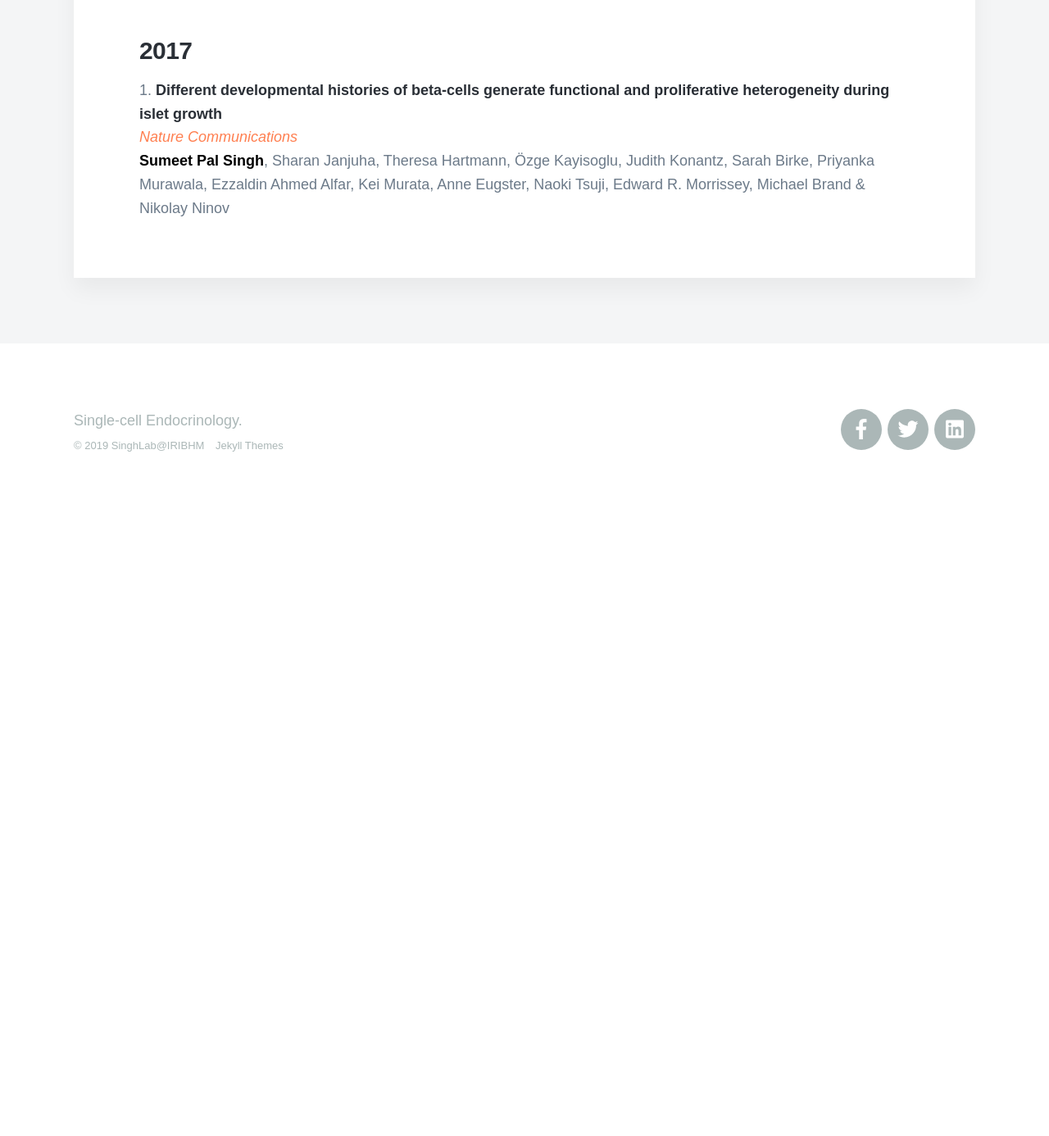
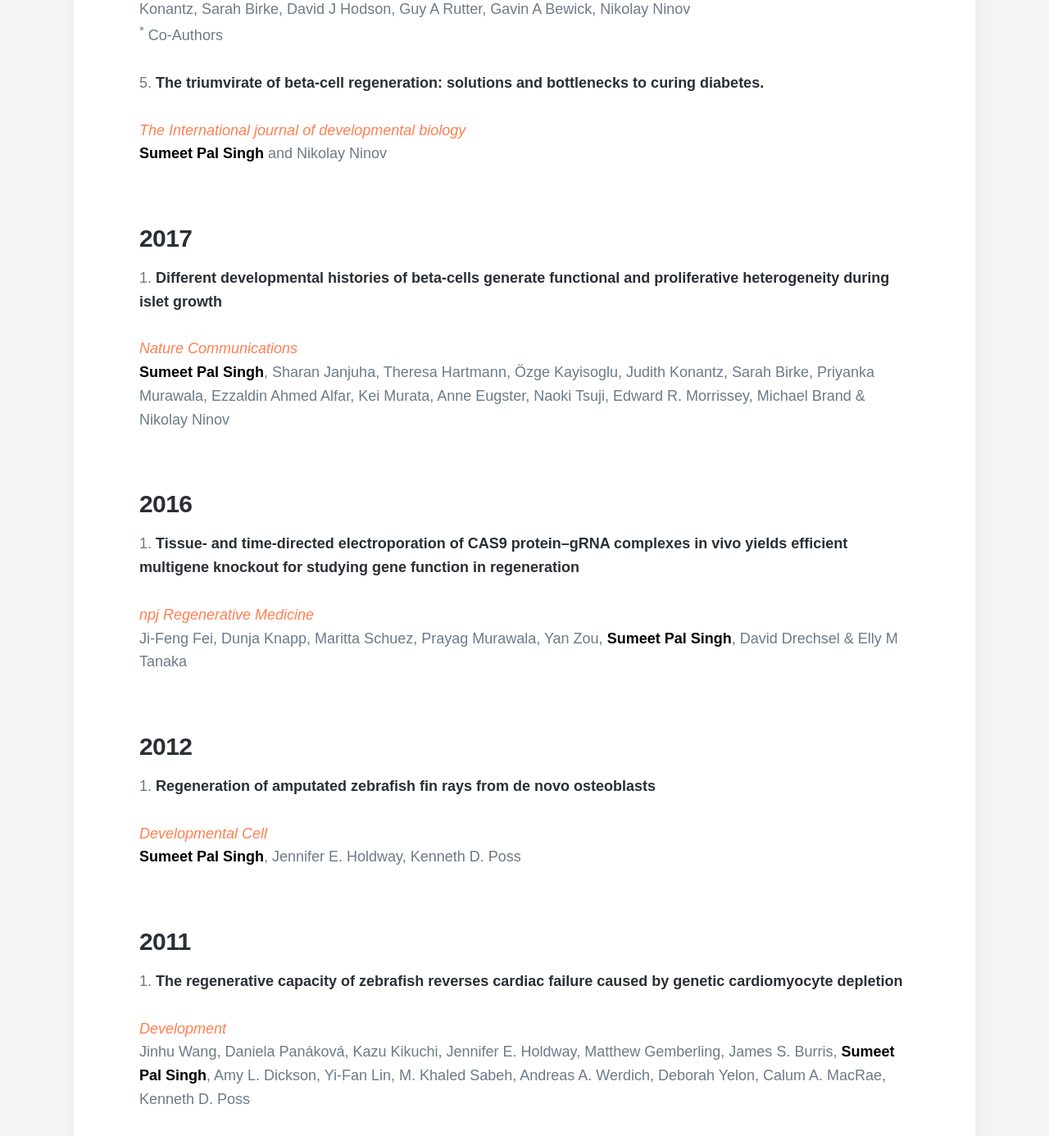
Before and after one commit to sumeetpalsingh/sumeetpalsingh.github.io, a Jekyll site: the page built from _pages/publications.md, in a window 1280 px wide and 1400 px high, scrolled down 1775 px. Shown: the top 1386 px of the window at 82% size. Built offline with Jekyll 4.4.1, drawn with Linux system fonts in a browser that asks for light colours; nearby versions of some CDN libraries; some web fonts are replaced; before the commit the page ends 2405 px from its top, so only the background shows below that.

Commit message:
Update publications.md

```diff
--- a/_pages/publications.md
+++ b/_pages/publications.md
@@ -7,13 +7,13 @@
 
 ### 2019
 
-- [Leader β-cells coordinate Ca2+ dynamics across pancreatic islets in vivo](https://www.nature.com/articles/s42255-019-0075-2)
-
+1. [Leader β-cells coordinate Ca2+ dynamics across pancreatic islets in vivo](https://www.nature.com/articles/s42255-019-0075-2)
+  <br/>
   <span style="color:coral">*Nature Metabolism*</span>
   Victoria Salem, Luis Delgadillo Silva, Kinga Suba, Eleni Georgiadou, S. Neda Mousavy Gharavy, Nadeem Akhtar, Aldara Martin-Alonso, David C. A. Gaboriau, Stephen M. Rothery, Theodoros Stylianides, Gaelle Carrat, Timothy J. Pullen, <span style="color:black">**Sumeet Pal Singh**</span>, David J. Hodson, Isabelle Leclerc, A. M. James Shapiro, Piero Marchetti, Linford J. B. Briant, Walter Distaso, Nikolay Ninov & Guy A. Rutter
-
-- [RNA-seq analysis of LPS-induced transcriptional changes and its possible implications for the adrenal gland dysregulation during sepsis](https://www.sciencedirect.com/science/article/abs/pii/S0960076018306150)
-
+  <br/>
+2. [RNA-seq analysis of LPS-induced transcriptional changes and its possible implications for the adrenal gland dysregulation during sepsis](https://www.sciencedirect.com/science/article/abs/pii/S0960076018306150)
+  <br/>
   <span style="color:coral">*The Journal of steroid biochemistry and molecular biology*</span>
   Lan-Sun Chen, <span style="color:black">**Sumeet Pal Singh**</span>, Maria Schuster, Tatyana Grinenko, Stefan R. Bornstein, Waldemar Kanczkowski
 
@@ -26,22 +26,56 @@
   <sup>§</sup> Corresponding author
   <br/>
 2. [In Toto Imaging of Dynamic Osteoblast Behaviors in Regenerating Skeletal Bone](https://www.cell.com/current-biology/fulltext/S0960-9822(18)31419-2)
+  <br/>
   <span style="color:coral">*Current Biology*</span>
   Ben D. Cox, Alessandro De Simone, Valerie A. Tornini, <span style="color:black">**Sumeet Pal Singh**</span>, Stefano Di Talia, Kenneth D. Poss
+  <br/>
 3. [Analysis of Beta-cell Function Using Single-cell Resolution Calcium Imaging in Zebrafish Islets](https://www.jove.com/video/57851/analysis-beta-cell-function-using-single-cell-resolution-calcium)
+  <br/>
   <span style="color:coral">*Journal of Visualized Experiments*</span>
   Sharan Janjuha<sup>*</sup>, <span style="color:black">**Sumeet Pal Singh<sup>*</sup>**</span>, Nikolay Ninov
   <sup>*</sup> Co-Authors
+  <br/>
 4. [Age-related islet inflammation marks the proliferative decline of pancreatic beta-cells in zebrafish](https://elifesciences.org/articles/32965)
+  <br/>
   <span style="color:coral">*eLife*</span>
   Sharan Janjuha<sup>*</sup>, <span style="color:black">**Sumeet Pal Singh<sup>*</sup>**</span>, Anastasia Tsakmaki, S Neda Mousavy Gharavy, Priyanka Murawala, Judith Konantz, Sarah Birke, David J Hodson, Guy A Rutter, Gavin A Bewick, Nikolay Ninov
   <sup>*</sup> Co-Authors
+  <br/>
 5. [The triumvirate of beta-cell regeneration: solutions and bottlenecks to curing diabetes.](http://www.ijdb.ehu.es/web/paper.php?doi=180067nn)
+  <br/>
   <span style="color:coral">*The International journal of developmental biology*</span>
   <span style="color:black">**Sumeet Pal Singh**</span> and Nikolay Ninov
+  <br/>
 
 ### 2017
 
 1. [Different developmental histories of beta-cells generate functional and proliferative heterogeneity during islet growth](https://www.nature.com/articles/s41467-017-00461-3)
+  <br/>
   <span style="color:coral">*Nature Communications*</span>
   <span style="color:black">**Sumeet Pal Singh**</span>, Sharan Janjuha, Theresa Hartmann, Özge Kayisoglu, Judith Konantz, Sarah Birke, Priyanka Murawala, Ezzaldin Ahmed Alfar, Kei Murata, Anne Eugster, Naoki Tsuji, Edward R. Morrissey, Michael Brand & Nikolay Ninov
+  <br/>
+
+### 2016
+
+1. [Tissue- and time-directed electroporation of CAS9 protein–gRNA complexes in vivo yields efficient multigene knockout for studying gene function in regeneration](https://www.nature.com/articles/npjregenmed20162)
+  <br/>
+  <span style="color:coral">*npj Regenerative Medicine*</span>
+  Ji-Feng Fei, Dunja Knapp, Maritta Schuez, Prayag Murawala, Yan Zou, <span style="color:black">**Sumeet Pal Singh**</span>, David Drechsel & Elly M Tanaka
+  <br/>
+
+### 2012
+
+1. [Regeneration of amputated zebrafish fin rays from de novo osteoblasts](https://www.cell.com/developmental-cell/fulltext/S1534-5807(12)00129-3)
+  <br/>
+  <span style="color:coral">*Developmental Cell*</span>
+  <span style="color:black">**Sumeet Pal Singh**</span>, Jennifer E. Holdway, Kenneth D. Poss
+  <br/>
+
+### 2011
+
+1. [The regenerative capacity of zebrafish reverses cardiac failure caused by genetic cardiomyocyte depletion](https://dev.biologists.org/content/138/16/3421)
+  <br/>
+  <span style="color:coral">*Development*</span>
+  Jinhu Wang, Daniela Panáková, Kazu Kikuchi, Jennifer E. Holdway, Matthew Gemberling, James S. Burris, <span style="color:black">**Sumeet Pal Singh**</span>, Amy L. Dickson, Yi-Fan Lin, M. Khaled Sabeh, Andreas A. Werdich, Deborah Yelon, Calum A. MacRae, Kenneth D. Poss
+  <br/>
```
